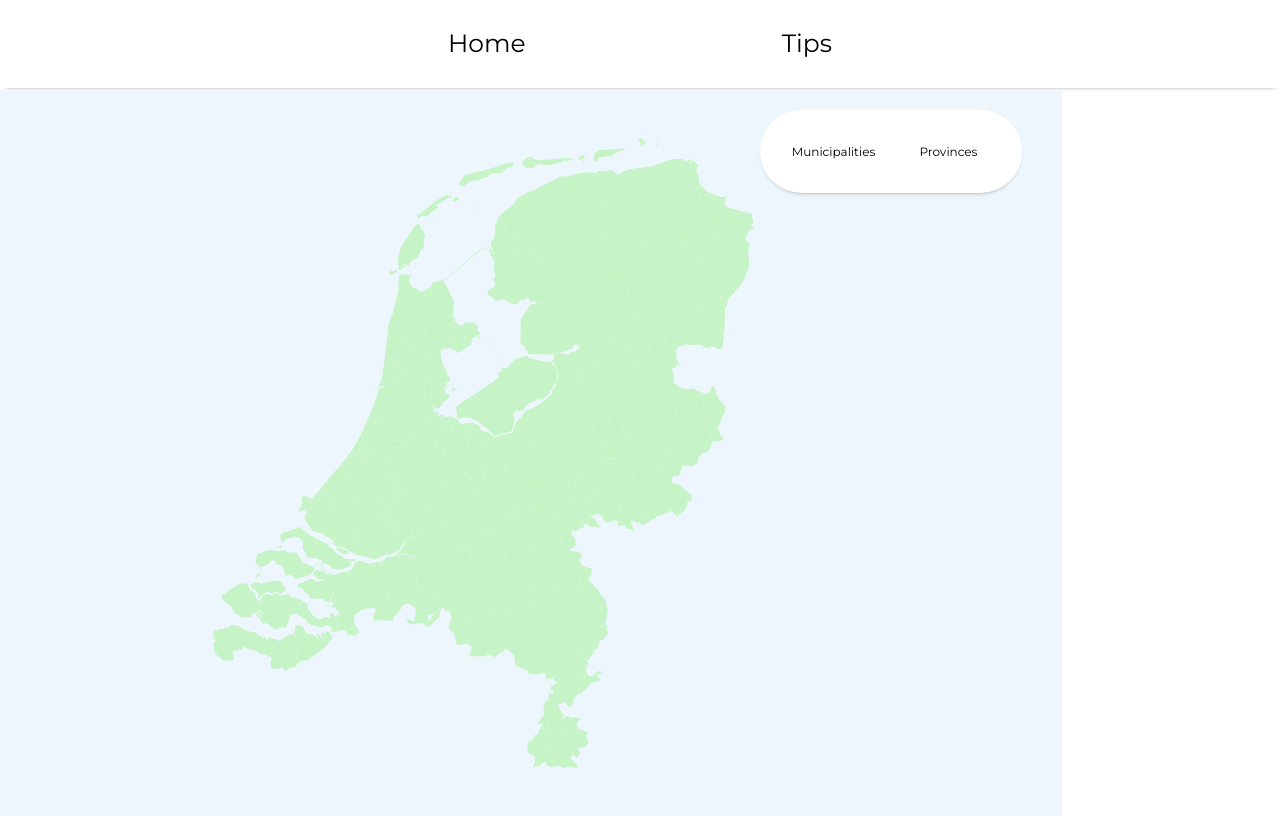
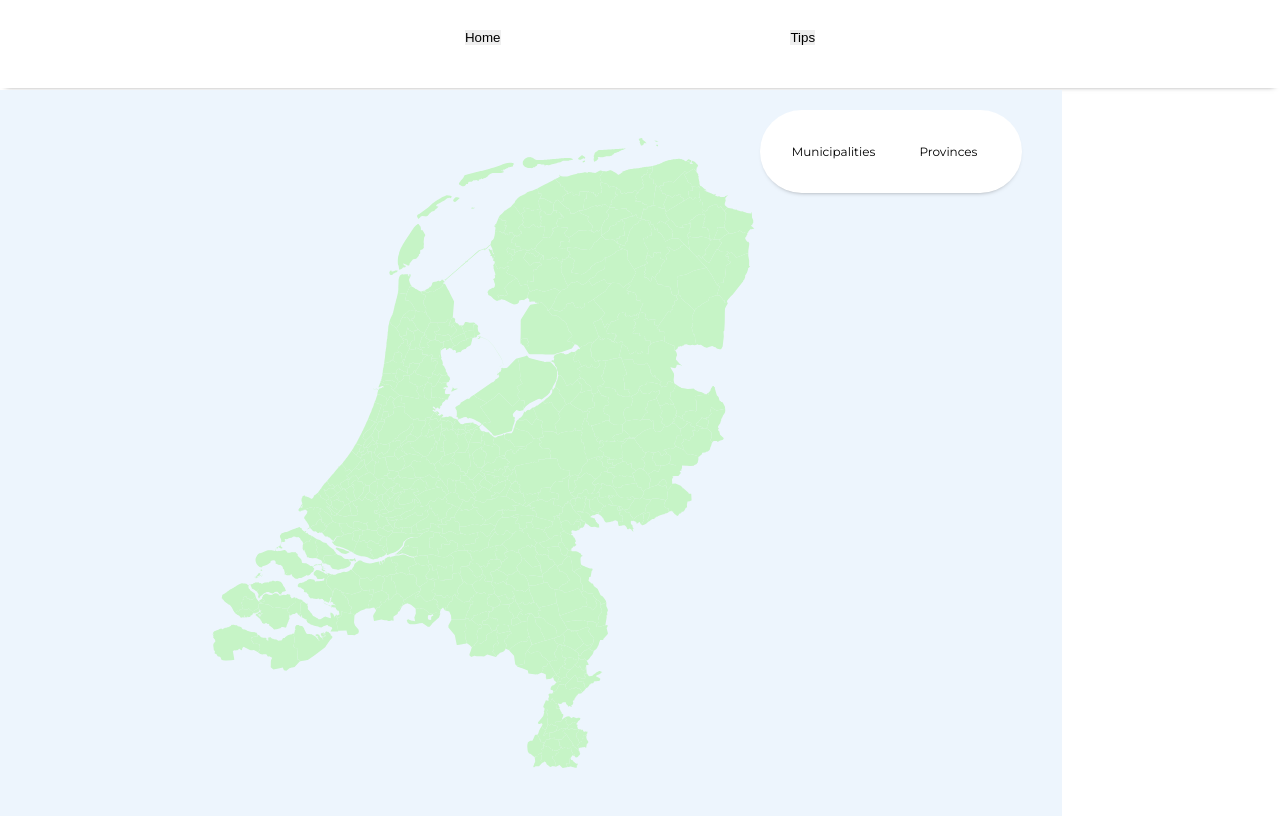
Before and after one commit to benl95/Empower, a React (Create React App) app: page / in a window 1280 px wide. Built offline with nearby package versions, Linux system fonts and the light colour scheme.

Commit message:
Change a element to button

```diff
--- a/src/components/Navigation.js
+++ b/src/components/Navigation.js
@@ -8,21 +8,30 @@ class Navigation extends React.Component {
 	}
 
 	render() {
-		console.log(this.state.active);
 		return (
 			<div className="navigationContainer">
 				<ul className="menuItemsContainer">
-					<li
-						className={this.state.active ? 'active' : 'off'}
-						onClick={() => this.setState({ active: !this.state.active })}
-					>
-						<a href="#">Home</a>
+					<li>
+						<button
+							className={this.state.active ? 'active' : 'off'}
+							onClick={() =>
+								this.setState({ active: !this.state.active })
+							}
+							href="#"
+						>
+							Home
+						</button>
 					</li>
-					<li
-						className={this.state.active ? 'active' : 'off'}
-						onClick={() => this.setState({ active: !this.state.active })}
-					>
-						<a href="#">Tips</a>
+					<li>
+						<button
+							className={this.state.active ? 'active' : 'off'}
+							onClick={() =>
+								this.setState({ active: !this.state.active })
+							}
+							href="#"
+						>
+							Tips
+						</button>
 					</li>
 				</ul>
 			</div>
```
